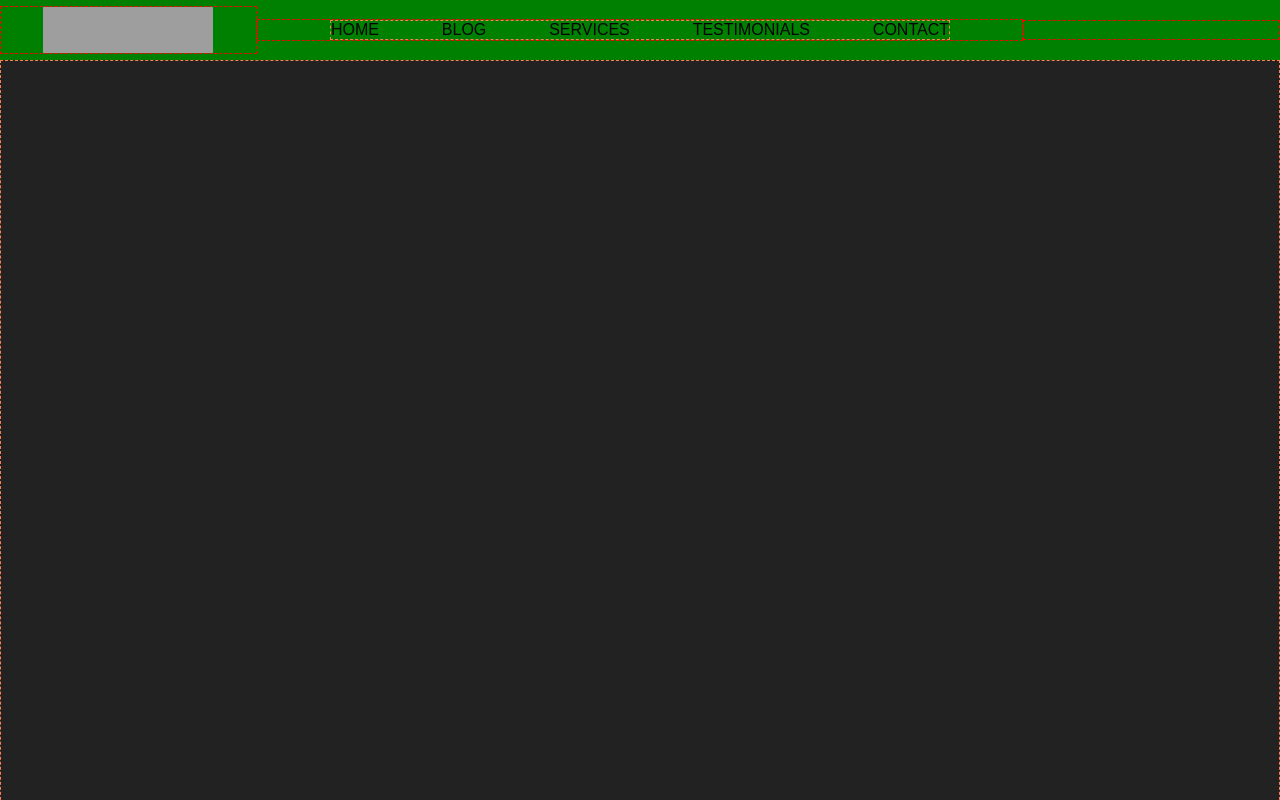
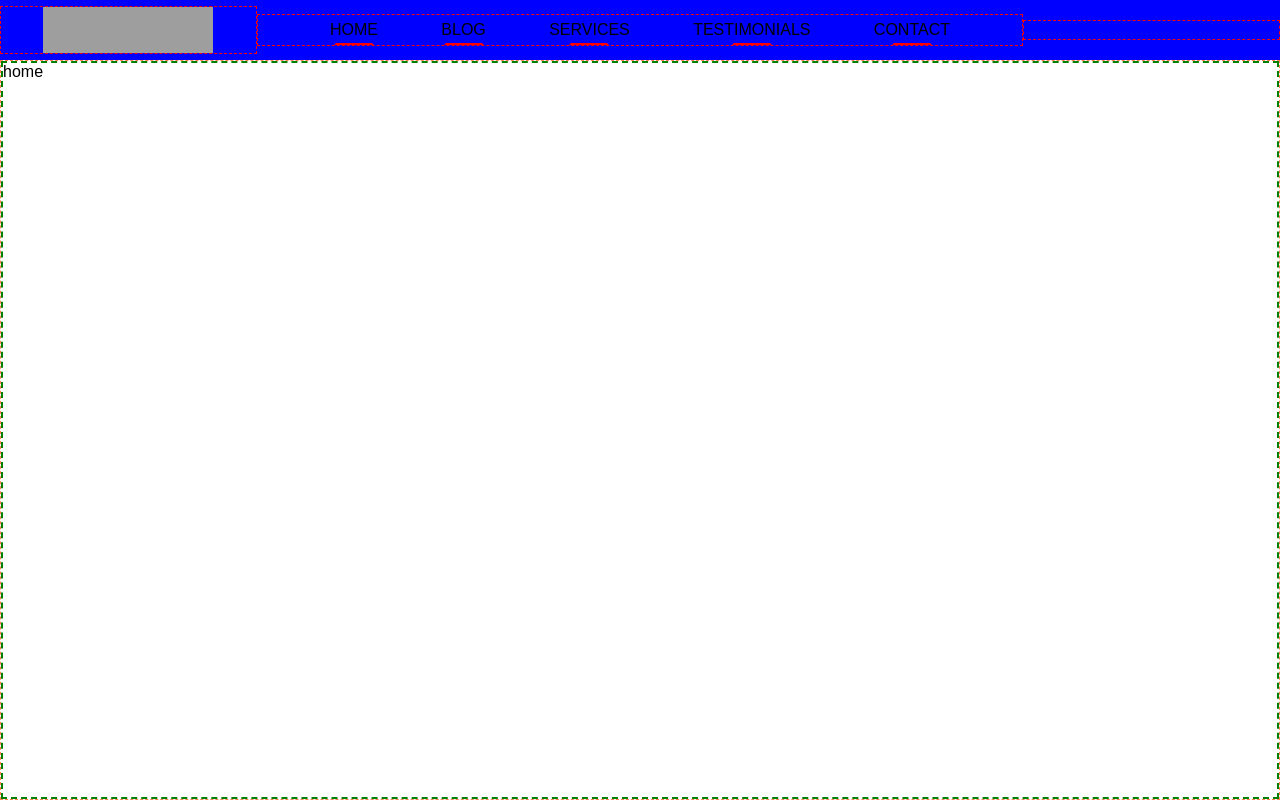
Before and after one commit to kirkdrichardson/carissa-fit, a React (Create React App) app: page / in a window 1280 px wide. Built offline with nearby package versions, Linux system fonts and the light colour scheme; grey boxes are pictures that could not be loaded.

Commit message:
static header styling, added global color file, page/routing folder

```diff
--- a/src/App.js
+++ b/src/App.js
@@ -2,24 +2,28 @@ import React from 'react';
 import styled from 'styled-components';
 
 import Header from './common/Header';
+import Home from './page/Home';
 
 import style from './global/Style';
+import color from './global/Color';
 
 const App = () =>
   (
     <MainContainer>
       <Header />
+      <Home />
     </MainContainer>
   );
 
 const MainContainer = styled.main`
 border: 1px dashed coral;
 
-  background-color: #222;
-  height: 100%;
+  background-color: ${color.mainContainerBackground};
+  height: calc(100% - ${style.headerHeight});
   width: 100%;
   margin-top: ${style.headerHeight};
   box-sizing: border-box;
+  overflow: scroll;
 `;
 
 export default App;
--- a/src/common/Header.js
+++ b/src/common/Header.js
@@ -5,6 +5,7 @@ import TabBar from './TabBar';
 import IconLinkBar from './IconLinkBar';
 
 import style from './../global/Style';
+import color from './../global/Color';
 
 
 // TODO - add conditional logic to return a web header or mobile header depending on breakpoint prop
@@ -17,9 +18,9 @@ const Header = () =>
         </Logo>
       </LogoContainer>
       <NavSection>
-      <TabBarContainer>
-        <TabBar>
-          {
+        <TabBarContainer>
+          <TabBar>
+            {
             [
               { type: 'HOME', title: 'HOME' },
               { type: 'BLOG', title: 'BLOG' },
@@ -28,7 +29,7 @@ const Header = () =>
               { type: 'CONTACT', title: 'CONTACT' }
             ]
           }
-        </TabBar>
+          </TabBar>
         </TabBarContainer>
       </NavSection>
       <SocialLinkSection>
@@ -46,7 +47,7 @@ const Header = () =>
   );
 
 const HeaderWeb = styled.header`
-  background-color: green;
+  background-color: ${color.headerBackground};
   height: ${style.headerHeight};
   position: fixed;
   top: 0;
--- a/src/common/IconLinkBar.js
+++ b/src/common/IconLinkBar.js
@@ -3,6 +3,7 @@ import styled from 'styled-components';
 import PropTypes from 'prop-types';
 
 import style from './../global/Style';
+import color from './../global/Color';
 
 const IconLinkBar = ({ children }) =>
   (
@@ -10,7 +11,7 @@ const IconLinkBar = ({ children }) =>
       <IconGroup>
         { children.map(icon =>
         (
-          <Link target='_blank' href={icon.link}>
+          <Link key={icon.type} target='_blank' href={icon.link}>
             <Icon className={`zmdi ${icon.zmdiClass}`} />
           </Link>
       ))}
@@ -19,15 +20,19 @@ const IconLinkBar = ({ children }) =>
   );
 
 const IconLinkBarContainer = styled.div`
-  ${style.cssSnippets.flexRow}
 `;
 
 const IconGroup = styled.div`
-
+  ${style.cssSnippets.flexRow}
+  flex-wrap: nowrap;
 `;
 
 const Link = styled.a`
   text-decoration: none;
+  color: ${color.linkColor};
+  :visited {
+    color: ${color.linkColor};
+  }
 `;
 
 const Icon = styled.i`
--- a/src/common/Tab.js
+++ b/src/common/Tab.js
@@ -3,20 +3,40 @@ import styled from 'styled-components';
 import PropTypes from 'prop-types';
 
 // import style from './../global/Style';
+import color from './../global/Color';
 
-const Tab = ({ children }) =>
+const Tab = ({ children, isActive }) =>
   (
     <TabContainer>
       { children }
+      <TabUnderline isActive={isActive} />
     </TabContainer>
   );
 
 const TabContainer = styled.div`
+  position: relative;
+  padding 6px 0;
+`;
 
+const TabUnderline = styled.div`
+  position: absolute;
+  top: 0;
+  bottom: 0;
+  left: 0;
+  right: 0;
+  width: 36px;
+  margin: 0 auto;
+  border: 2px solid transparent;
+  border-bottom-color: ${props => (props.isActive ? color.tabUnderline : 'transparent')};
 `;
 
 Tab.propTypes = {
-  children: PropTypes.string.isRequired
+  children: PropTypes.string.isRequired,
+  isActive: PropTypes.bool
+};
+
+Tab.defaultProps = {
+  isActive: false
 };
 
 export default Tab;
--- a/src/common/TabBar.js
+++ b/src/common/TabBar.js
@@ -8,7 +8,8 @@ import Tab from './Tab';
 
 const TabBar = ({ children }) => (
   <TabContainer>
-    { children.map(tab => <Tab key={tab.type}>{ tab.title }</Tab>) }
+    { children.map(tab =>
+      <Tab isActive={true} key={tab.type}>{ tab.title }</Tab>) }
   </TabContainer>
 );
 
@@ -17,7 +18,6 @@ TabBar.propTypes = {
 };
 
 const TabContainer = styled.nav`
-border: 1px dashed coral;
   display: flex;
   flex-flow: row nowrap;
   justify-content: space-between;
--- /dev/null
+++ b/src/global/Color.js
@@ -0,0 +1,8 @@
+module.exports = {
+  linkColor: 'yellow',
+  tabUnderline: 'red',
+  textPrimary: '#222',
+  textMuted: 'gray',
+  headerBackground: 'blue',
+  mainContainerBackground: 'fafafa'
+};
--- /dev/null
+++ b/src/page/Home.js
@@ -0,0 +1,23 @@
+import React from 'react';
+import styled from 'styled-components';
+
+import Header from './../common/Header';
+
+import style from './../global/Style';
+import color from './../global/Color';
+
+const Home = () =>
+  (
+    <Container>
+      home
+    </Container>
+  );
+
+const Container = styled.div`
+border: 2px dashed green;
+  width: 100%;
+  height: 100%;
+  box-sizing: border-box;
+`;
+
+export default Home;
```
Also changed, not shown: 1 other file (tests, documents, lock files or other folders).
